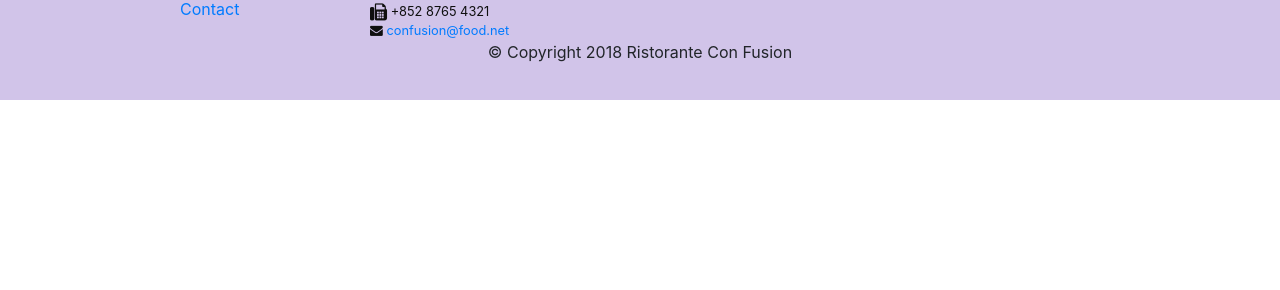
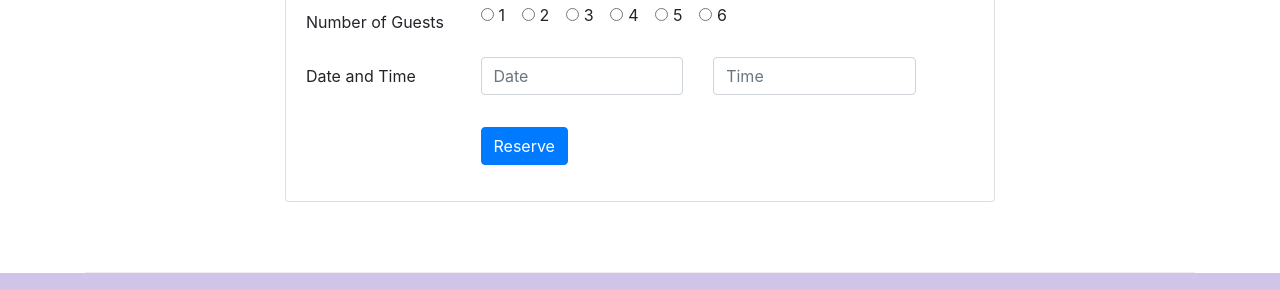
Before and after one commit to tri135790/bootstrap, a website: page index.html in a window 1280 px wide. Shown: the part 1661-1951 px from the top of the page. Before the commit the page ends 1761 px from the top, so only its background shows below. Drawn offline with nearby package versions, Linux system fonts and the light colour scheme.

Commit message:
add reserve table

```diff
--- a/index.html
+++ b/index.html
@@ -40,10 +40,12 @@
                     <h1>Ristorante con Fusion</h1>
                     <p>We take inspiration from the World's best cuisines, and create a unique fusion experience. Our lipsmacking creations will tickle your culinary senses!</p>
                 </div>
-                <div class="col-12 col-sm align-self-center">
+                <div class="col-12 ml-auto col-sm-3 align-self-center">
                     <img src="img/logo.png" class="img-fluid">
                 </div>
-            </div>
+                <div class="col-12 col-sm-3 align-self-center">
+                <a class="btn btn-warning btn-block  btn-sm " href="#reserve" role="button">Reserve table</a>
+               </div>
         </div>
     </header>
 
@@ -56,7 +58,7 @@
                 <div class="media">
                     <img class="d-flex mr-3 img-thumbnail align-self-center" src="img/uthappizza.png" alt="uthappizza">
                     <div class="media-body">
-                        <h2 class="mt-0">Uthappizza</h2>
+                        <h2 class="mt-0">Uthappizza <span class="badge badge-danger">HOT</span> <span class="badge badge-pill badge-secondary">$4.99</span></h2>
                         <p  class="d-none d-sm-block">A unique combination of Indian Uthappam (pancake) and Italian pizza, topped with Cerignola olives, ripe vine cherry tomatoes, Vidalia onion, Guntur chillies and Buffalo Paneer.</p>
                     </div>
                 </div>
@@ -69,8 +71,13 @@
                 <h3>This Month's Promotions</h3>
             </div>
             <div class="col col-sm  col-md">
-                <h2>Weekend Grand Buffet</h2>
-                <p  class="d-none d-sm-block">Featuring mouthwatering combinations with a choice of five different salads, six enticing appetizers, six main entrees and five choicest desserts. Free flowing bubbly and soft drinks. All for just $19.99 per person </p>
+                <div class="media">
+                    <div class="media-body">
+                        <h2 class="mt-0">Weekend Grand Buffet <span class="badge badge-danger">NEW</span></h2>
+                        <p class="d-none d-sm-block">Featuring mouthwatering combinations with a choice of five different salads, six enticing appetizers, six main entrees and five choicest desserts. Free flowing bubbly and soft drinks. All for just $19.99 per person </p>
+                    </div>
+                    <img class="d-flex ml-3 img-thumbnail align-self-center" src="img/buffet.png" alt="weekendgrandbuffet">
+                </div>
             </div>
         </div>
 
@@ -85,6 +92,62 @@
                         <h2 class="mt-0">Alberto Somayya</h2>
                         <h4>Executive Chef</h4>
                         <p  class="d-none d-sm-block">Award winning three-star Michelin chef with wide International experience having worked closely with whos-who in the culinary world, he specializes in creating mouthwatering Indo-Italian fusion experiences. </p>
+                    </div>
+                </div>
+            </div>
+        </div>
+        <div class="row row-content align-self-center justify-content-center">
+            <div class="col-12 col-sm-8">
+                <div class="card" id="reserve">
+                    <h3 class="card-header bg-warning text-white">Reserve a Table</h3>
+                    <div class="card-body">
+                        <form>
+                            <div class="form-group row">
+                                <label for="numGuest" class="col-12 col-sm-3 col-form-label">Number of Guests</label>
+                                <div class="col-12 col-sm-9">
+                                    <div class="form-check form-check-inline">
+                                        <input class="form-check-input" type="radio" name="inlineRadioOptions" id="inlineRadio1" value="option1">
+                                        <label class="form-check-label" for="inlineRadio1">1</label>
+                                      </div>
+                                      <div class="form-check form-check-inline">
+                                        <input class="form-check-input" type="radio" name="inlineRadioOptions" id="inlineRadio2" value="option2">
+                                        <label class="form-check-label" for="inlineRadio2">2</label>
+                                      </div>
+                                      <div class="form-check form-check-inline">
+                                        <input class="form-check-input" type="radio" name="inlineRadioOptions" id="inlineRadio3" value="option3" >
+                                        <label class="form-check-label" for="inlineRadio3">3</label>
+                                      </div>
+                                      <div class="form-check form-check-inline">
+                                        <input class="form-check-input" type="radio" name="inlineRadioOptions" id="inlineRadio1" value="option4">
+                                        <label class="form-check-label" for="inlineRadio4">4</label>
+                                      </div>
+                                      <div class="form-check form-check-inline">
+                                        <input class="form-check-input" type="radio" name="inlineRadioOptions" id="inlineRadio2" value="option5">
+                                        <label class="form-check-label" for="inlineRadio5">5</label>
+                                      </div>
+                                      <div class="form-check form-check-inline">
+                                        <input class="form-check-input" type="radio" name="inlineRadioOptions" id="inlineRadio3" value="option6" >
+                                        <label class="form-check-label" for="inlineRadio6">6</label>
+                                      </div>
+                                </div>
+                            </div>
+                            <div class="form-group row">
+                                <label for="dateTime" class="col-12 col-sm-3 col-form-label">Date and Time</label>
+                                <div class="col-12 col-md-4">
+                                    <input type="text" class="form-control" id="date" name="date" placeholder="Date">
+                                </div>
+                                <div class="col-12 col-md-4">
+                                    <input type="text" class="form-control" id="time" name="time" placeholder="Time">
+                                </div>
+                            </div>
+                            <div class="form-group row">
+                                <div class="offset-md-3 col-sm-9 pt-3">
+                                    <button type="submit" class="btn btn-primary">
+                                        Reserve
+                                    </button>
+                                </div>
+                            </div>
+                        </form>
                     </div>
                 </div>
             </div>
```
